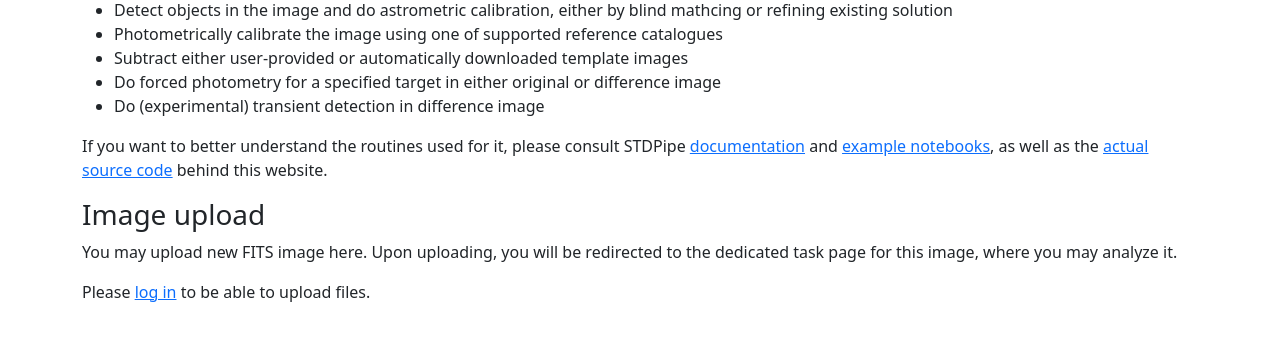
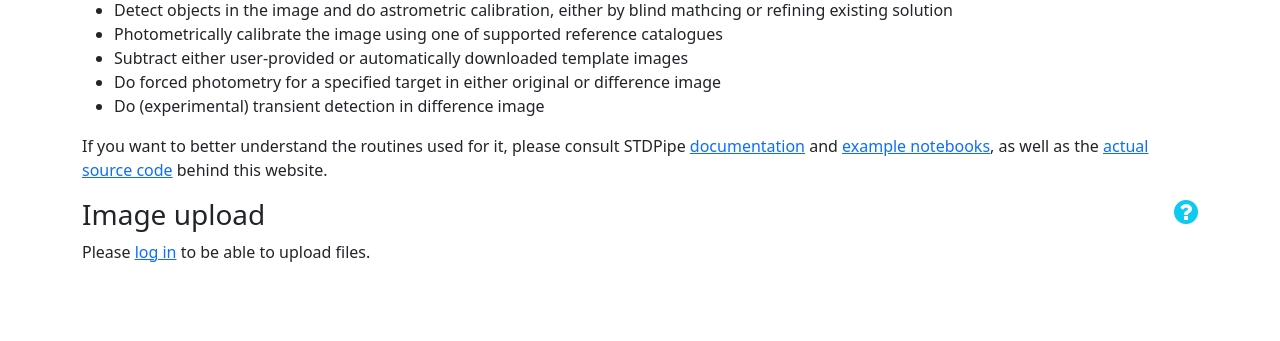
Before and after one commit to karpov-sv/stdweb, a Django app: page /upload/ in a window 1280 px wide. Shown: the part 306-647 px from the top of the page. Run offline with Django 4.2, Linux system fonts and the light colour scheme; parts of the project's set-up code (start-up, migrations or seed data) failed here and were passed over; some libraries are stand-ins or nearby versions.

Commit message:
Simplify the upload form

```diff
--- a/stdweb/templates/index.html
+++ b/stdweb/templates/index.html
@@ -28,11 +28,15 @@
     If you want to better understand the routines used for it, please consult STDPipe <a href="https://stdpipe.readthedocs.io/">documentation</a> and <a href="https://github.com/karpov-sv/stdpipe/tree/master/notebooks">example notebooks</a>, as well as the <a href="https://github.com/karpov-sv/stdweb">actual source code</a> behind this website.
   </p>
 
-  <h3>Image upload</h3>
-
-  <p>
-    You may upload new FITS image here. Upon uploading, you will be redirected to the dedicated task page for this image, where you may analyze it.
-  </p>
+  <h3>
+    Image upload
+    <!-- Help popover -->
+    <span class="span-help-popover float-end" title="Upload new FITS file">
+      <p>
+        You may upload new FITS image here. Upon uploading, you will be redirected to the dedicated task page for this image, where you may analyze it.
+      </p>
+    </span>
+  </h3>
 
   {% if user.is_authenticated %}
 
@@ -40,15 +44,8 @@
     <form class="mb-4" enctype="multipart/form-data" method="POST" action="{% url 'upload' %}">
       {% csrf_token %}
       <input type="hidden" name="type" value="image"/>
-      <div class="card">
-        <div class="card-header">
-          Upload new FITS file to be processed
-        </div>
-        <div class="card-body">
-          {{ form|crispy }}
-          <button type="submit" class="btn btn-primary">Upload</button>
-        </div>
-      </div>
+      {{ form|crispy }}
+      <button type="submit" class="btn btn-primary">Upload</button>
     </form>
 
   {% else %}
```
